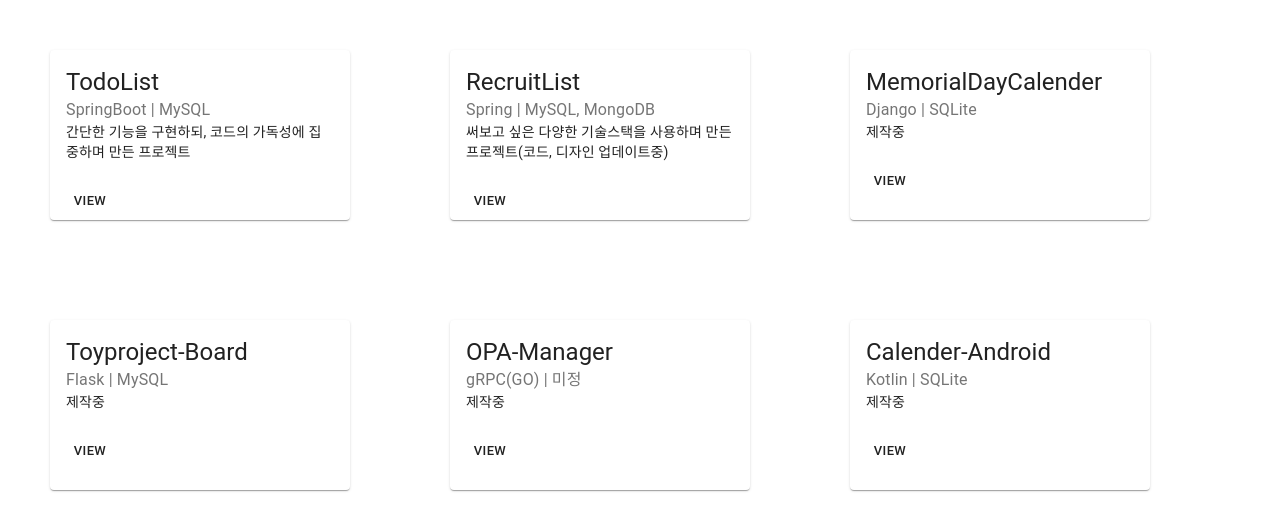
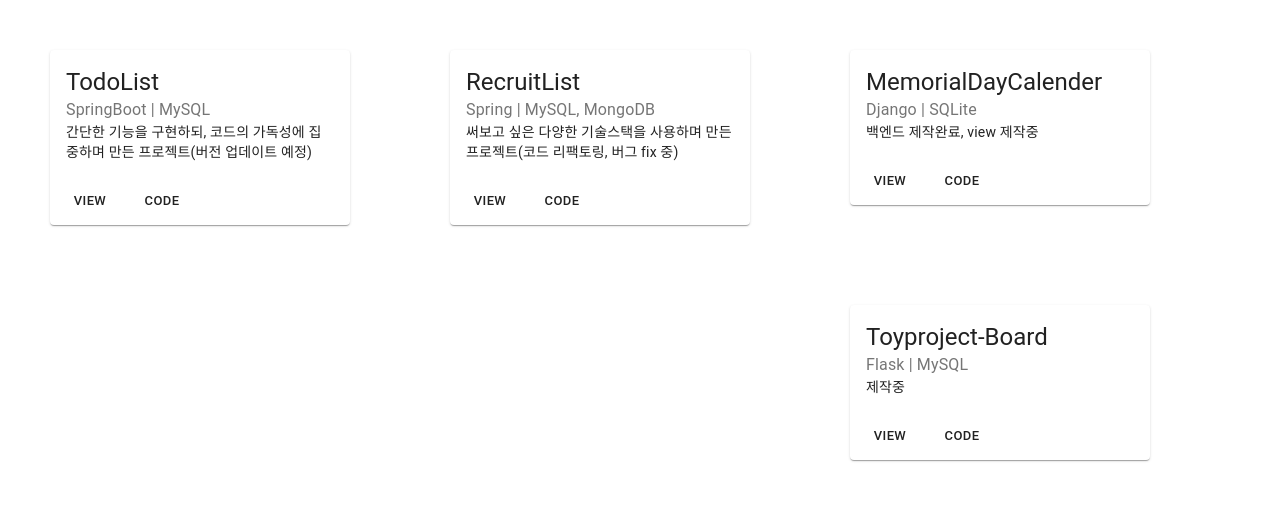
Before and after one commit to Root-kjh/Kjh-Projects, a React (Create React App) app: page / in a window 1280 px wide. Shown: the top 530 px of the page. Built offline with nearby package versions, Linux system fonts and the light colour scheme.

Commit message:
update design

```diff
--- a/src/App.css
+++ b/src/App.css
@@ -1,6 +1,5 @@
 .project{
   width: 300px;
-  height: 170px;
   float: left;
   margin: 50px 50px;
   background-color: black;
--- a/src/App.js
+++ b/src/App.js
@@ -8,24 +8,27 @@
       title : "TodoList",
       backend : "SpringBoot",
       db : "MySQL",
-      etc : "간단한 기능을 구현하되, 코드의 가독성에 집중하며 만든 프로젝트",
-      link : "http://kjh-projects.kro.kr/todo-list"
+      etc : "간단한 기능을 구현하되, 코드의 가독성에 집중하며 만든 프로젝트(버전 업데이트 예정)",
+      link : "http://kjh-projects.kro.kr/todo-list",
+      git_link: "https://github.com/Root-kjh/TodoList-SpringBoot"
     },
 
     {
       title : "RecruitList",
       backend : "Spring",
       db : "MySQL, MongoDB",
-      etc : "써보고 싶은 다양한 기술스택을 사용하며 만든 프로젝트(코드, 디자인 업데이트중)",
-      link : "http://kjh-projects.kro.kr/recruit-list"
+      etc : "써보고 싶은 다양한 기술스택을 사용하며 만든 프로젝트(코드 리팩토링, 버그 fix 중)",
+      link : "http://kjh-projects.kro.kr/recruit-list",
+      git_link: "https://github.com/Root-kjh/Recruit_List-Server"
     },
 
     {
       title: "MemorialDayCalender",
       backend: "Django",
       db: "SQLite",
-      etc: "제작중",
-      link: "http://kjh-projects.kro.kr/memorialday-calender"
+      etc: "백엔드 제작완료, view 제작중",
+      link: "http://kjh-projects.kro.kr/memorialday-calender",
+      git_link: "https://github.com/Root-kjh/MemorialDay-Calendar"
     },
 
     {
@@ -33,21 +36,8 @@
       backend: "Flask",
       db: "MySQL",
       etc: "제작중",
-      link: "http://kjh-projects.kro.kr/toyproject-board"
-    },
-    {
-      title: "OPA-Manager",
-      backend: "gRPC(GO)",
-      db: "미정",
-      etc: "제작중",
-      link: "http://kjh-projects.kro.kr/opa-manager"
-    },
-    {
-      title: "Calender-Android",
-      backend: "Kotlin",
-      db: "SQLite",
-      etc: "제작중",
-      link: "http://kjh-projects.kro.kr/opa-manager"
+      link: "http://kjh-projects.kro.kr/toyproject-board",
+      git_link: "https://github.com/Root-kjh/Toyproject-Board"
     }
   ];
 
@@ -59,7 +49,7 @@
     <div id="App">
       {
         PROJECTS.map(project => {
-          return <ProjectCard key={project.title} title={project.title} backend={project.backend} db={project.db} etc={project.etc} link={project.link}/>
+          return <ProjectCard key={project.title} title={project.title} backend={project.backend} db={project.db} etc={project.etc} link={project.link} git_link={project.git_link}/>
         })
       }
     </div>
--- a/src/components/ProjectCard.js
+++ b/src/components/ProjectCard.js
@@ -22,6 +22,7 @@
       </CardContent>
       <CardActions>
         <a href={props.link}><Button size="small">View</Button></a>
+        <a href={props.git_link}><Button size="small">Code</Button></a>
       </CardActions>
     </Card>
   );
```
Also changed, not shown: 1 other file (tests, documents, lock files or other folders).
